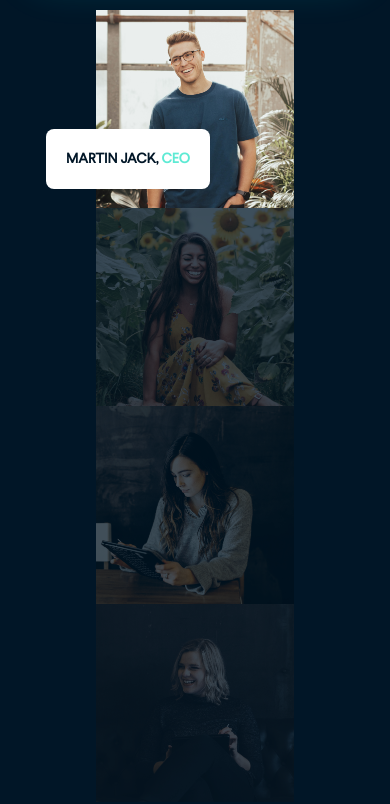
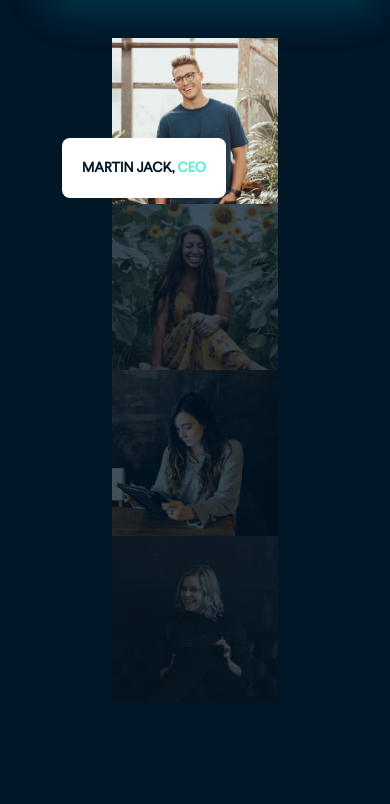
Before and after one commit to youcefkh/Night-Trips, a Vue app: page / in a window 390 px wide. Shown: the part 3563-4367 px from the top of the page. Built offline with nearby package versions, Linux system fonts and the light colour scheme.

Commit message:
add margin and remove dots on mobile

```diff
--- a/src/components/AboutSection.vue
+++ b/src/components/AboutSection.vue
@@ -80,7 +80,7 @@ import MyButton from "./MyButton.vue";
       <img
         src="../assets/icons/dots-rectangular.svg"
         alt="dots"
-        class="absolute top-[50%] translate-y-[-50%] right-[-10px] translate-x-[100%] z-0"
+        class="absolute top-[50%] translate-y-[-50%] right-[-10px] translate-x-[100%] z-0 hidden md:block"
       />
     </div>
   </section>
--- a/src/components/MainSection.vue
+++ b/src/components/MainSection.vue
@@ -10,7 +10,7 @@ import Vectors from "./Vectors.vue";
     <Vectors class="z-0 absolute top-0 left-0 w-full h-full" />
     <img src="../assets//img/mountain.png" alt="" class="z-0 absolute bottom-[1500px] left-0">
     <div class="absolute bottom-[700px] left-0 w-full h-[800px] bg-[#011627] z-0"></div>
-    <div class="relative z-10 px-0 md:px-20 lg:px-40">
+    <div class="relative z-10 px-0 md:px-20 lg:px-40 mx-4">
       <TripSection />
       <AboutSection />
       <TestimonialsSection />
```
